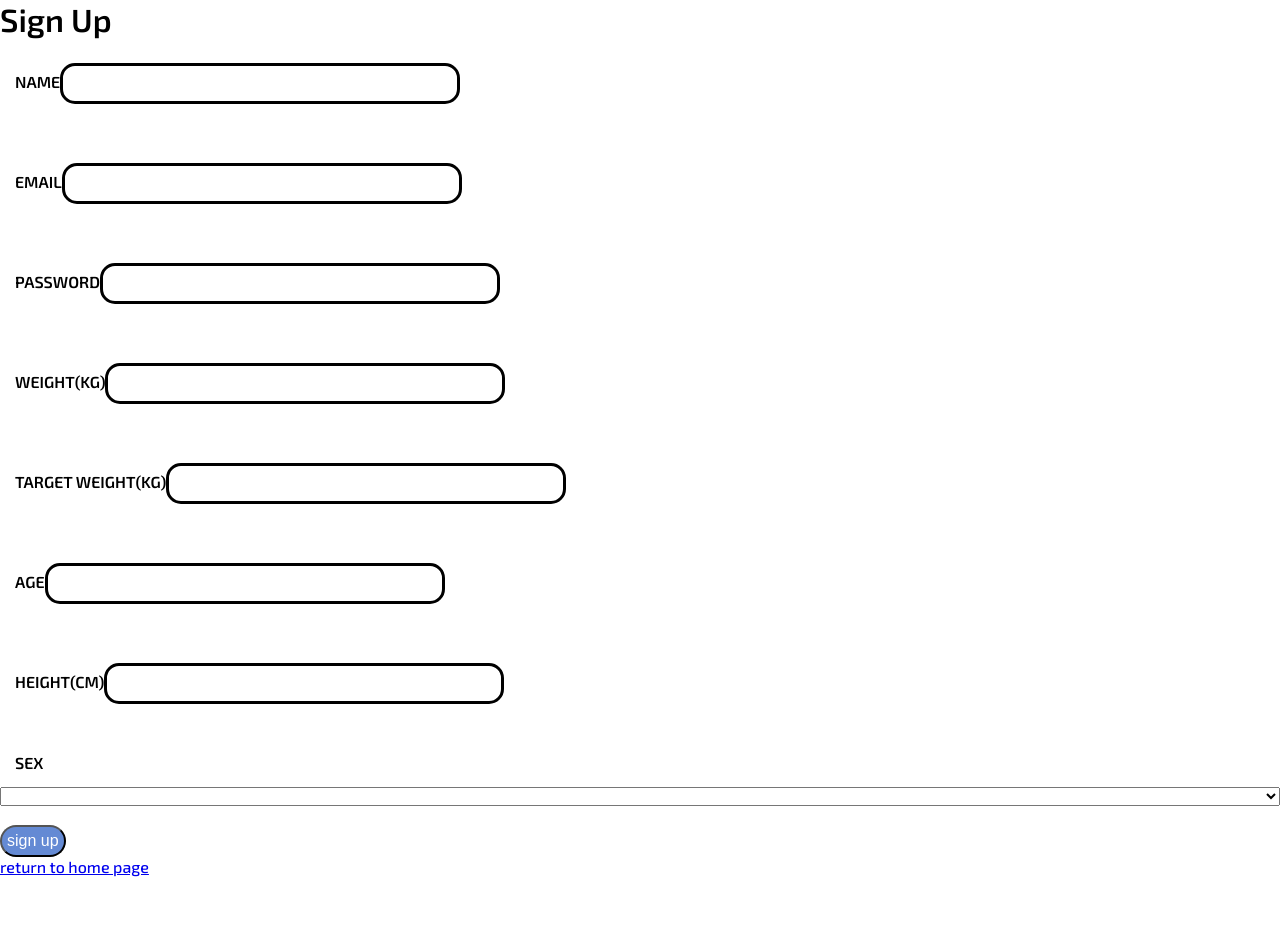
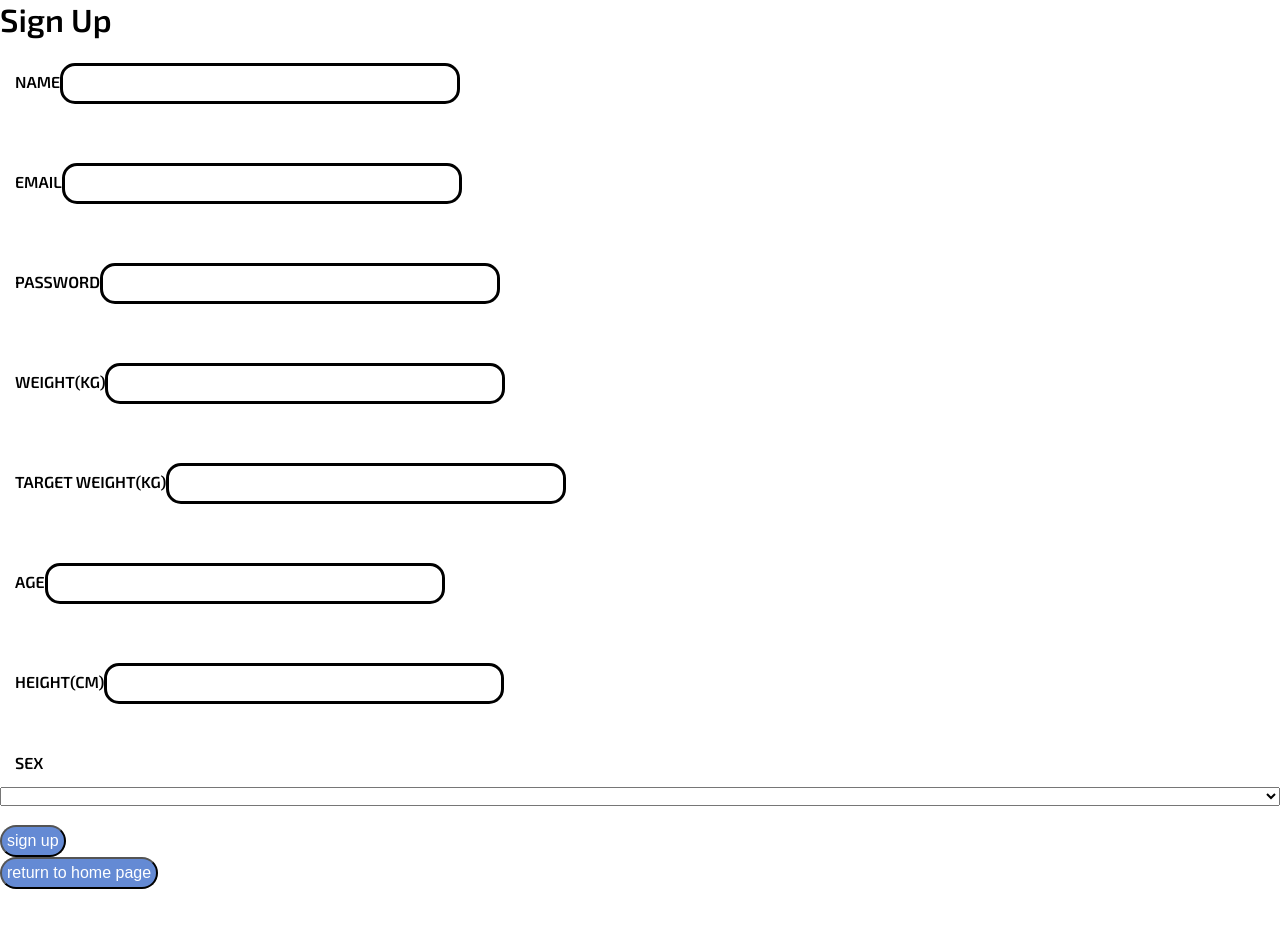
Before and after one commit to ZacPJ/Fitness-Website, a React (Create React App) app: page /SignUp in a window 1280 px wide. Shown: the top 928 px of the page. Built offline with nearby package versions, Linux system fonts and the light colour scheme; no server answers.

Commit message:
back button on signup page

```diff
--- a/src/pages/SignUp.js
+++ b/src/pages/SignUp.js
@@ -3,14 +3,19 @@ import { useState } from "react";
 
 import SignUp from "./components/SignUp.js"
 import '../pages/SignUp.css';
-
+import { useNavigate } from "react-router-dom"
 
 
 import { Route, Routes, Link } from "react-router-dom";
 import Home from './Home';
 
 function SignUpFunc() {
+    const navigate = useNavigate()
     const [user, setUser] = useState();
+    async function goHome(){
+        await navigate("/")
+        await window.location.reload(false);
+    }
     return (
         <div>
             <h1>Sign Up</h1>
@@ -20,7 +25,7 @@ function SignUpFunc() {
             {!user ?
                 <div>
                     <SignUp setter={setUser} />
-                    <Link to="/">return to home page</Link>
+                    <button onClick={goHome}>return to home page</button>
                 </div> :
                 <div>
                     account created, return to <Link to="/">home page</Link> to log in
```
